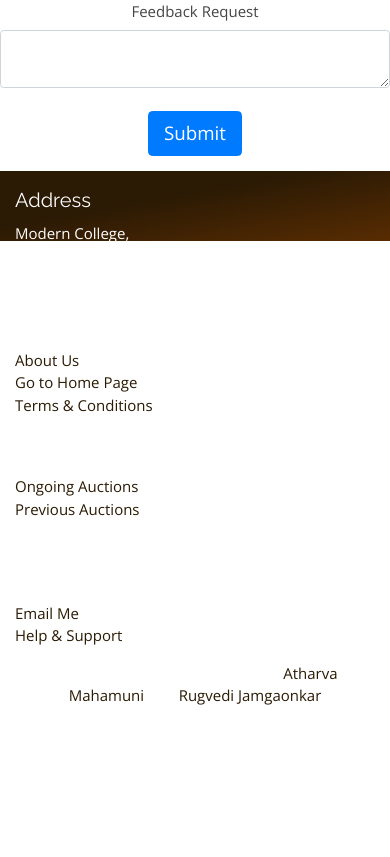
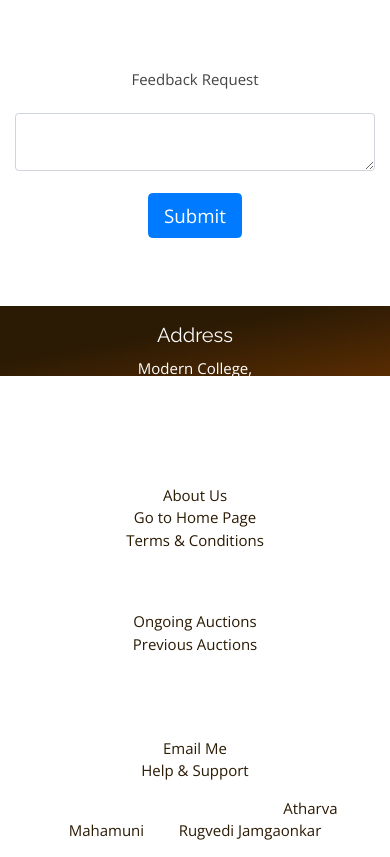
Before and after one commit to AtharvaCM/django-auction, a Django app: page /help in a window 390 px wide. Shown: the part 100-957 px from the top of the page. Before the commit the page ends 805 px from the top, so only its background shows below. Run offline with Django 3.2, Linux system fonts and the light colour scheme; some libraries are stand-ins or nearby versions; some web fonts are replaced.

Commit message:
responsive tweaks

```diff
--- a/auctions/templates/auctions/base.html
+++ b/auctions/templates/auctions/base.html
@@ -119,13 +119,13 @@
     {% endblock %}
 
     <footer class="mainfooter custom-footer" role="contentinfo">
-        <div class="footer-top p-y-2">
+        <!-- <div class="footer-top p-y-2">
             <div class="container-fluid">
 
             </div>
-        </div>
+        </div> -->
         <div class="footer-middle mt-2">
-            <div class="container">
+            <div class="container text-center text-md-left">
                 <div class="row">
                     <div class="col-md-3 col-sm-6">
                         <!--Column1-->
--- a/auctions/templates/auctions/enquiry.html
+++ b/auctions/templates/auctions/enquiry.html
@@ -6,16 +6,18 @@ About | eAuction Pune
 
 {% block body %}
 
-<div>
-  <form class="feedback">
-    <div class="mb-3 text-center">
-      <label for="validationTextarea" class="form-label text-title">Feedback Request</label>
-      <textarea class="form-control text-area mx-auto" id="validationTextarea" placeholder="Enter your feedback"
-        required>
+<div class="feedback-wrapper">
+  <div class="container my-5">
+    <form>
+      <div class="mb-3 text-center">
+        <label for="validationTextarea" class="form-label text-title my-4">Feedback Request</label>
+        <textarea class="form-control text-area mx-auto" id="validationTextarea" placeholder="Enter your feedback"
+          required>
       </textarea>
-      <button class="btn btn-lg btn-primary mt-4" type="submit">Submit</button>
-    </div>
-  </form>
+        <button class="btn btn-lg btn-primary my-4" type="submit">Submit</button>
+      </div>
+    </form>
+  </div>
 </div>
 
 {% endblock %}
--- a/auctions/templates/auctions/index.html
+++ b/auctions/templates/auctions/index.html
@@ -41,7 +41,7 @@
         </div>
       </div>
       {% endfor %}
-      <a class="view-more-link mt-auto mb-lg-5" href="{% url 'display_category' %}">View more...</a>
+      <a class="view-more-link mt-auto mb-5 mx-auto" href="{% url 'display_category' %}">View more...</a>
     </div>
   </div>
 </section>
```
Also changed, not shown: auctions/static/auctions/css/style.css (+3 -15 lines), auctions/templates/auctions/login.html (+0 -10 lines).
